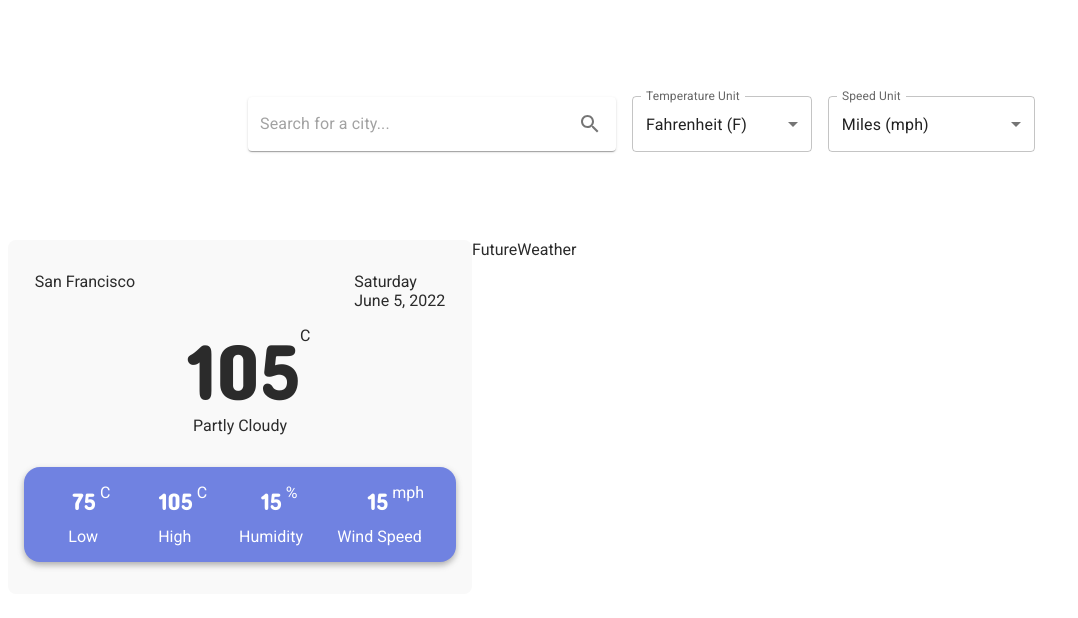
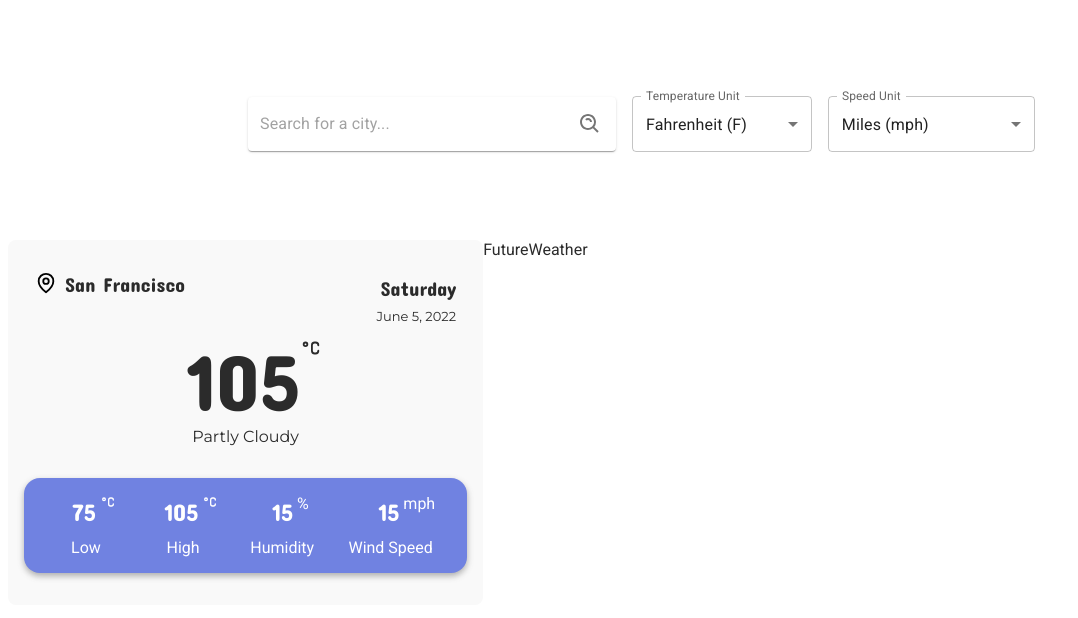
Before and after one commit to Hilarioo/Weather, a React (Create React App) app: page / in a window 1280 px wide. Shown: the top 618 px of the page, without its empty margins (0-1078 px from the left). Built offline with nearby package versions, Linux system fonts and the light colour scheme.

Commit message:
todays weather UI v2.0 complete

```diff
--- a/package.json
+++ b/package.json
@@ -5,7 +5,6 @@
   "dependencies": {
     "@emotion/react": "^11.9.0",
     "@emotion/styled": "^11.8.1",
-    "@mui/icons-material": "^5.8.2",
     "@mui/material": "^5.8.2",
     "@testing-library/jest-dom": "^5.14.1",
     "@testing-library/react": "^13.0.0",
@@ -16,6 +15,7 @@
     "@types/react-dom": "^18.0.0",
     "react": "^18.1.0",
     "react-dom": "^18.1.0",
+    "react-icons": "^4.4.0",
     "react-scripts": "5.0.1",
     "typescript": "^4.4.2",
     "web-vitals": "^2.1.0"
--- a/src/components/search/Search.tsx
+++ b/src/components/search/Search.tsx
@@ -5,7 +5,9 @@ import Paper from "@mui/material/Paper";
 import Box from "@mui/material/Box";
 import IconButton from "@mui/material/IconButton";
 import InputBase from "@mui/material/InputBase";
-import SearchIcon from "@mui/icons-material/Search";
+
+// Icons
+import { BiSearchAlt } from "react-icons/bi";
 
 // Select
 import TextField from "@mui/material/TextField";
@@ -67,7 +69,7 @@ const Search = () => {
           inputProps={{ "aria-label": "search for a city..." }}
         />
         <IconButton type='submit' sx={{ p: "10px" }} aria-label='search'>
-          <SearchIcon />
+          <BiSearchAlt />
         </IconButton>
       </Paper>
 
--- a/src/components/today/TodayDetails.tsx
+++ b/src/components/today/TodayDetails.tsx
@@ -1,4 +1,8 @@
 import React from "react";
+
+// Icons
+import { TbTemperatureCelsius } from "react-icons/tb";
+import { TbTemperatureFahrenheit } from "react-icons/tb";
 
 const TodayDetails = () => {
   return (
@@ -7,7 +11,9 @@ const TodayDetails = () => {
       <div className='l-temp fx-col'>
         <div className='num-unit fx-row'>
           <p className='num'>75</p>
-          <span className='unit'>C</span>
+          <span className='unit'>
+            <TbTemperatureCelsius />
+          </span>
         </div>
         <span className='text'>Low</span>
       </div>
@@ -16,7 +22,9 @@ const TodayDetails = () => {
       <div className='h-temp fx-col'>
         <div className='num-unit fx-row'>
           <p className='num'>105</p>
-          <span className='unit'>C</span>
+          <span className='unit'>
+            <TbTemperatureCelsius />
+          </span>
         </div>
         <span className='text'>High</span>
       </div>
--- a/src/components/today/TodayWeather.tsx
+++ b/src/components/today/TodayWeather.tsx
@@ -1,4 +1,9 @@
 import React from "react";
+
+// Icons
+import { TbTemperatureCelsius } from "react-icons/tb";
+import { TbTemperatureFahrenheit } from "react-icons/tb";
+import { GrLocation } from "react-icons/gr";
 
 // child components
 import MoreDetails from "./TodayDetails";
@@ -6,19 +11,30 @@ import MoreDetails from "./TodayDetails";
 const TodayWeather = () => {
   return (
     <div className='c-today'>
+      {/* Heading showcasing location name and date */}
       <div className='header fx-row'>
-        <p>San Francisco</p>
-        <p>
-          Saturday <br /> June 5, 2022
-        </p>
+        <div className='location fx-row'>
+          <GrLocation size={22} />
+          <p>San Francisco</p>
+        </div>
+        <div className='today-info fx-col'>
+          <p className='day'>Saturday</p>
+          <p className='today-date'>June 5, 2022</p>
+        </div>
       </div>
+
+      {/* Current temp and forecast */}
       <div className='current-temp fx-col'>
         <div className='num-unit fx-row'>
           <p className='num'>105</p>
-          <span className='unit'>C</span>
+          <span className='unit'>
+            <TbTemperatureCelsius size={22} />
+          </span>
         </div>
         <span className='text'>Partly Cloudy</span>
       </div>
+
+      {/* Child component showing low temp, high temp, humidity, and wind speed */}
       <MoreDetails />
     </div>
   );
--- a/src/css/styles.css
+++ b/src/css/styles.css
@@ -1,11 +1,11 @@
-/*==================== GOOGLE FONTS ====================*/
+/* GOOGLE FONTS */
 @import url('https://fonts.googleapis.com/css2?family=Concert+One&family=Montserrat:wght@400;600&family=Roboto:wght@300;400;500;700&display=swap');
 
-/*==================== VARIABLES CSS ====================*/
+/* VARIABLES CSS */
 :root {
     --header-height: 3rem;
 
-    /*========== Colors ==========*/
+    /* Colors */
     /* Change favorite color */
     --hue-color: 230;
     /*Purple 250 - Green 142 - Blue 230 - Pink 340*/
@@ -16,7 +16,7 @@
     --text-color-light: rgba(255, 255, 255, 1);
     --container-color: rgba(249, 249, 249, 1);
 
-    /*========== Font and typography ==========*/
+    /* Font and typography */
     --body-font: 'Roboto', sans-serif;
     --header-font: 'Concert One', cursive;
     --subheader-font: 'Montserrat', sans-serif;
@@ -30,11 +30,11 @@
     --small-font-size: 0.813rem;
     --smaller-font-size: 0.75rem;
 
-    /*========== Font weight ==========*/
+    /* Font weight */
     --font-medium: 500;
     --font-semi-bold: 600;
 
-    /*========== Margenes Bottom ==========*/
+    /* Margenes Bottom */
     /* .25rem = 4px, .5rem = 8px, .75rem = 12px ... */
     --mb-0-25: 0.25rem;
     --mb-0-5: 0.5rem;
@@ -45,7 +45,7 @@
     --mb-2-5: 2.5rem;
     --mb-3: 3rem;
 
-    /*========== z index ==========*/
+    /* z index */
     --z-tooltip: 10;
     --z-fixed: 100;
     --z-modal: 1000;
@@ -92,10 +92,40 @@ body {
     padding: 1rem 1rem 2rem 1rem;
 }
 
+
 .header {
     justify-content: space-between;
     margin: 0 auto;
     max-width: 95%;
+}
+
+.location {
+    margin-top: 1rem;
+}
+
+.location p {
+    margin-left: var(--mb-0-5);
+    margin-top: 0rem;
+    font-family: var(--header-font);
+    font-size: var(--h3-font-size);
+}
+
+.today-info {
+    align-items: right;
+}
+
+.today-info .day {
+    font-family: var(--header-font);
+    font-size: var(--h3-font-size);
+    margin-bottom: 0rem;
+    text-align: right;
+}
+
+.today-info .today-date {
+    font-family: var(--subheader-font);
+    font-size: var(--smaller-font-size);
+    margin-top: var(--mb-0-5);
+    text-align: right;
 }
 
 .today-details {
@@ -144,6 +174,7 @@ body {
 .current-temp .text {
     text-align: center;
     margin-bottom: 2rem;
+    font-family: var(--subheader-font);
 }
 
 .wind .num {
```
Also changed, not shown: public/manifest.json, 1 other file (tests, documents, lock files or other folders).
